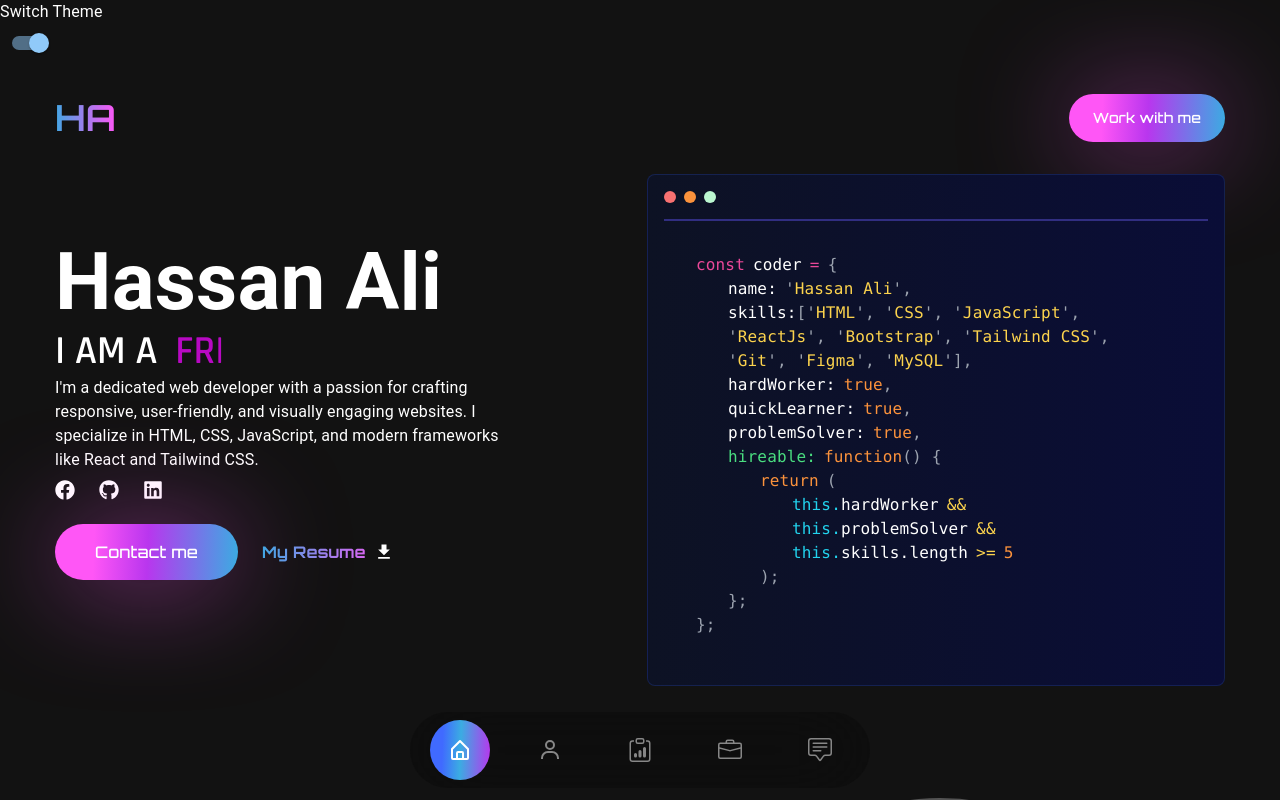
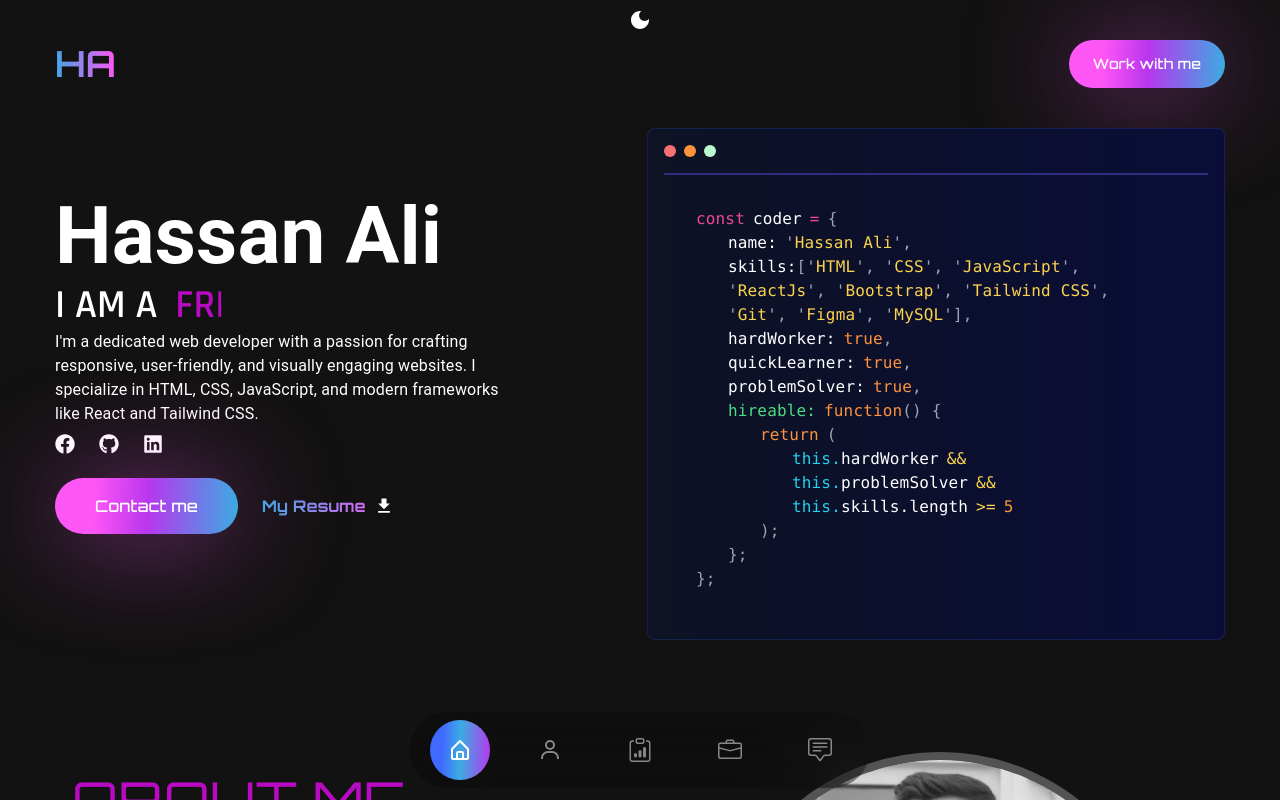
Before and after one commit to Hasanale/React-Portfolio, a React (Vite) app: page / in a window 1280 px wide. Shown: the top 800 px of the page. Built offline with nearby package versions, Linux system fonts and the light colour scheme; a web font is replaced by a local one.

Commit message:
dark-light mode

```diff
--- a/package.json
+++ b/package.json
@@ -14,6 +14,7 @@
     "@emotion/styled": "^11.13.0",
     "@fortawesome/free-solid-svg-icons": "^6.6.0",
     "@fortawesome/react-fontawesome": "^0.2.2",
+    "@mui/icons-material": "^6.0.1",
     "@mui/material": "^6.0.1",
     "framer-motion": "^11.3.30",
     "react": "^18.3.1",
--- a/src/App.jsx
+++ b/src/App.jsx
@@ -11,7 +11,9 @@ import Footer from "./components/Footer";
 import React, { useState } from "react";
 import { ThemeProvider, createTheme } from "@mui/material/styles";
 import CssBaseline from "@mui/material/CssBaseline";
-import { Switch } from "@mui/material";
+import { IconButton } from "@mui/material";
+import { LightMode, DarkMode } from "@mui/icons-material";
+
 function App() {
   const [toggleDarkMode, setToggleDarkMode] = useState(true);
 
@@ -35,8 +37,12 @@ function App() {
     <ThemeProvider theme={darkTheme}>
       <CssBaseline />
       <div>
-        <h2>Switch Theme</h2>
-        <Switch checked={toggleDarkMode} onChange={toggleDarkTheme} />
+        <IconButton
+          onClick={toggleDarkTheme}
+          className="fixed left-[50%] translate-x-[-50%]"
+        >
+          {toggleDarkMode ? <DarkMode /> : <LightMode />}
+        </IconButton>
 
         <Header />
         <Banner />
--- a/src/components/Header.jsx
+++ b/src/components/Header.jsx
@@ -2,7 +2,7 @@ import React from "react";
 import { Link } from "react-scroll";
 function Header() {
   return (
-    <header className=" py-8">
+    <header className=" pb-10">
       <div className="container mx-auto">
         <div className="flex justify-between items-center">
           <a href="#" className="text-gradient text-4xl font-bold">
```
Also changed, not shown: 1 other file (tests, documents, lock files or other folders).
